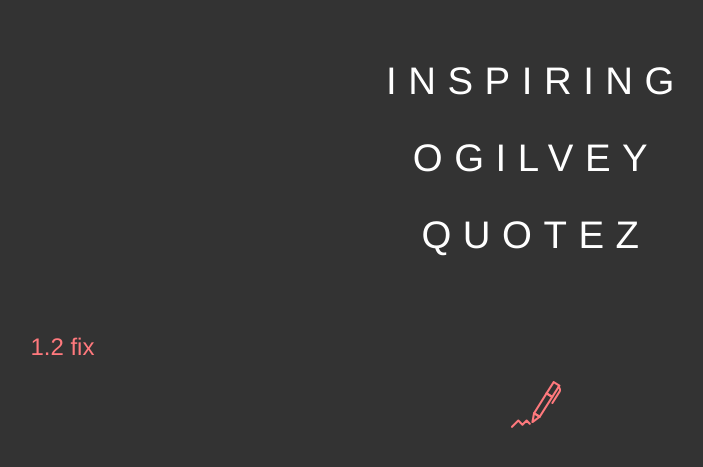
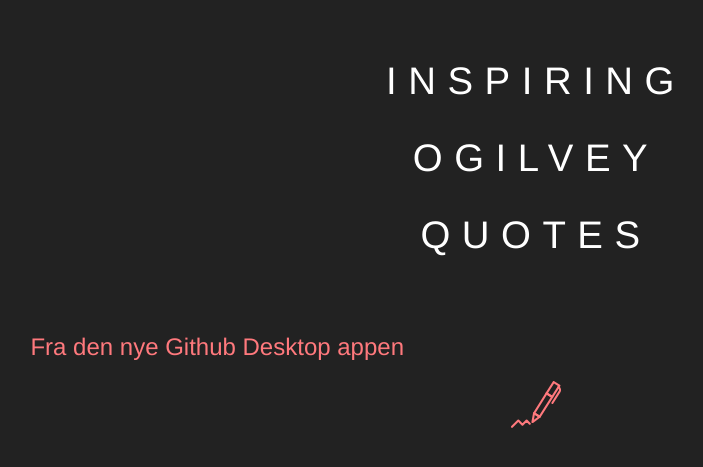
Before and after one commit to miaholte/Sass101, a plain HTML site: page index.html in a window 1280 px wide. Shown: the part 261-728 px from the top of the page, without its empty margins (104-807 px from the left). Drawn offline with Linux system fonts and the light colour scheme.

Commit message:
Github Desktop app 2.0
Pusha fra den nye appen.

```diff
--- a/css/main.scss
+++ b/css/main.scss
@@ -15,7 +15,7 @@ $secondary-color: #E8FF0B;
 }
 
 body {
-	background: #333;
+	background: #222;
 }
 
 .container {
--- a/index.html
+++ b/index.html
@@ -10,8 +10,8 @@
 <body>
 	<div class="container">
 		<div class="heading">
-			<h1>Inspiring<br>Ogilvey<br>quotez</h1>
-			<h2>1.2 fix</h2>
+			<h1>Inspiring<br>Ogilvey<br>quotes</h1>
+			<h2>Fra den nye Github Desktop appen</h2>
 
 			<img class="ikon" src="assets/pen%20write%202.3.3.1.svg" alt="">
 		</div>
```
Also changed, not shown: css/style.css.
